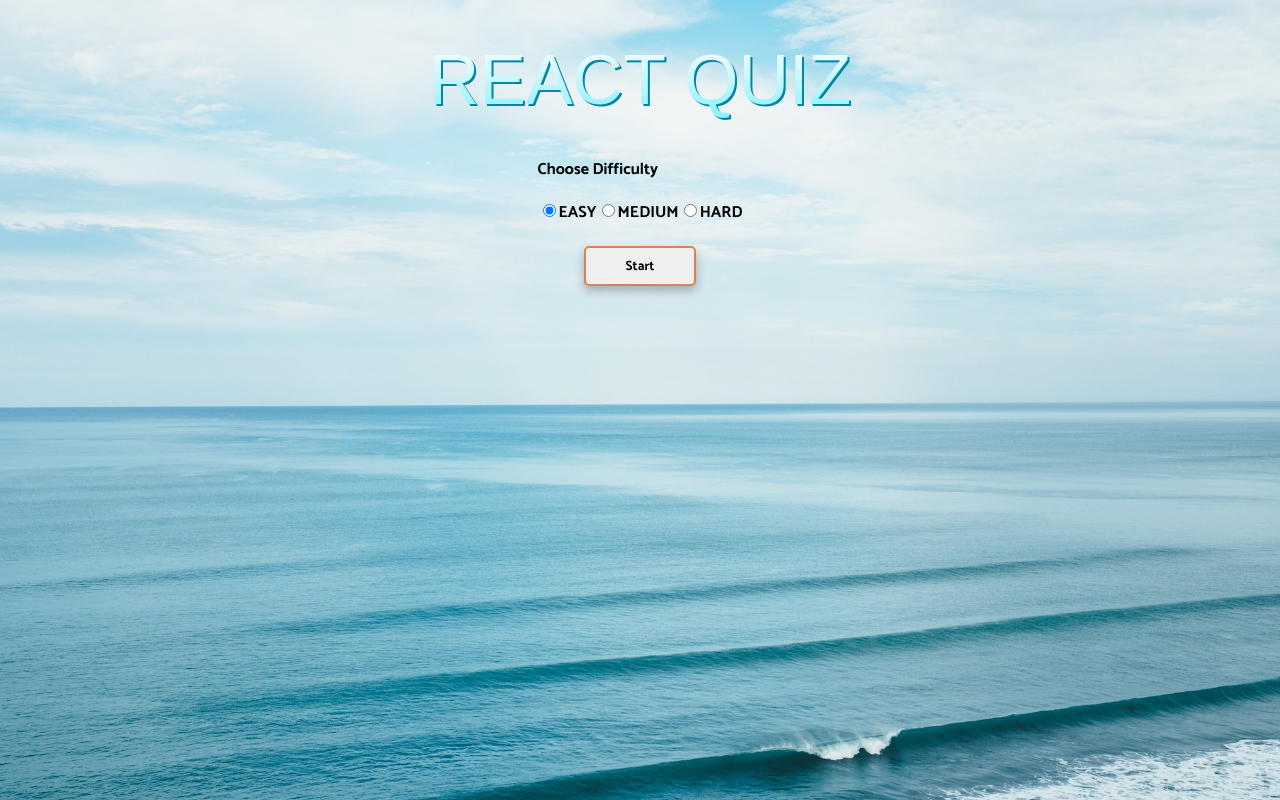
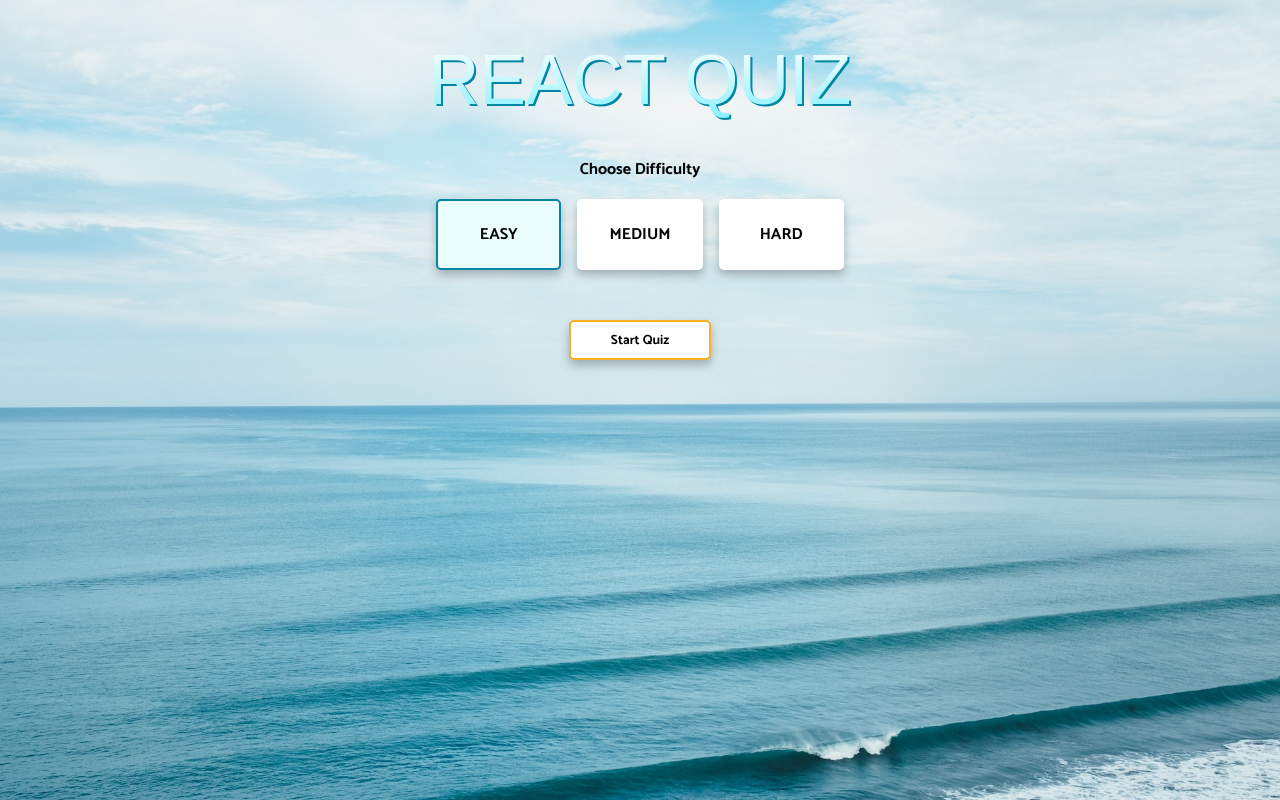
Before and after one commit to mf-watanabe-tasuku/react_typescript_quiz_app, a React (Create React App) app: page / in a window 1280 px wide. Built offline with nearby package versions, Linux system fonts and the light colour scheme; a web font is replaced by a local one.

Commit message:
complete difficulty select function

```diff
--- a/src/App.styles.ts
+++ b/src/App.styles.ts
@@ -19,6 +19,24 @@ export const GlobalStyle = createGlobalStyle`
         font-family: 'Catamaran', sans-serif;
         box-sizing: border-box;
     }
+
+    input {
+        margin: 0;
+    }
+
+    .btn {
+        cursor: pointer;
+        box-shadow: 0px 5px 10px rgba(0, 0, 0, 0.25);
+        border-radius: 5px;
+    }
+
+    .stack > * + * {
+        margin-top: 50px;
+    }
+
+    .center {
+        text-align: center;
+    }
 `;
 
 export const Wrapper = styled.div`
@@ -32,10 +50,8 @@ export const Wrapper = styled.div`
     }
 
     .score {
-        color: #fff;
-        text-shadow: 0 1px 2px rgba(0, 0, 0, 0.4);
         font-size: 2rem;
-        margin: 0 0 1.5rem;
+        margin: 0;
     }
 
     h1 {
@@ -55,18 +71,64 @@ export const Wrapper = styled.div`
         user-select: none;
     }
 
+    .start, .next, .change {
+        height: 40px;
+        padding: 0 40px;
+    }
+
     .start, .next {
-        cursor: pointer;
-        background: linear-gradient(180def, #fff, #ffcc91);
-        border: 2px solid #d38558;
-        box-shadow: 0px 5px 10px rgba(0, 0, 0, 0.25);
-        border-radius: 5px;
-        height: 40px;
-        margin: 20px 0;
-        padding: 0 40px;
+        background: #fff;
+        border: 2px solid #f6b026;
     }
 
     .start {
         max-width: 200px;
     }
+
+    .change {
+        color: #777;
+        background: #f0f0f0;
+        border: 2px solid #a0a0a0;
+    }
+
+    .retry {
+        color: #fff;
+        background: #f6b026;
+        border: 2px solid #f7da3d;
+    }
+
+    .difficultyBox {
+        display: grid;
+        column-gap: 1rem;
+        grid-template-columns: repeat(3, 1fr);
+    }
+
+    .difficultyButton input[type="radio"] {
+        display: none;
+
+        :checked + label  {
+            background-color: #ebfeff;
+            border: 2px solid #0085a3;
+        }
+
+        + label  {
+            display: block;
+            cursor: pointer;
+            background-color: #fff;
+            border-radius: 5px;
+            padding: 20px 30px;
+            border: 2px solid #fff;
+        }
+    }
+
+    .btnBoxWrap {
+        display: flex;
+        justify-content: center;
+    }
+
+    .btnBox {
+        display: grid;
+        grid-template-columns: repeat(2, 1fr);
+        column-gap: 1rem;
+    }
 `;
--- a/src/App.tsx
+++ b/src/App.tsx
@@ -71,17 +71,28 @@ const App: React.FC = () => {
     setCurrentDifficulty(e.currentTarget.value);
   };
 
+  const handleDifficultyChange = () => {
+    setGameOver(true);
+    setQuestions([]);
+    setScore(0);
+    setUserAnswers([]);
+    setNumber(0);
+  };
+
   return (
     <>
       <GlobalStyle />
       <Wrapper>
         <h1>REACT QUIZ</h1>
+        <div className='stack center'>
+          {gameOver && (
+            <>
               <div>
                 <p>Choose Difficulty</p>
-          <div>
+                <div className='difficultyBox'>
                   {Difficulties.map((difficulty) => {
                     return (
-                <Fragment key={difficulty}>
+                      <div key={difficulty} className='difficultyButton'>
                         <input
                           type='radio'
                           id={difficulty}
@@ -90,17 +101,19 @@ const App: React.FC = () => {
                           checked={currentDifficulty === difficulty}
                           onChange={handleCurrentDifficulty}
                         />
-                  <label htmlFor={difficulty}>{difficulty.toUpperCase()}</label>
-                </Fragment>
+                        <label htmlFor={difficulty} className='btn'>
+                          {difficulty.toUpperCase()}
+                        </label>
+                      </div>
                     );
                   })}
                 </div>
               </div>
-        {gameOver || userAnswers.length === TOTAL_QUESTIONS ? (
-          <button className='start' onClick={startTrivia}>
-            {buttonText}
+              <button className='start btn' onClick={startTrivia}>
+                Start Quiz
               </button>
-        ) : null}
+            </>
+          )}
           {!gameOver ? <p className='score'>Score: {score}</p> : null}
           {loading ? <p>Loading Questions ...</p> : null}
           {!loading && !gameOver && (
@@ -117,10 +130,23 @@ const App: React.FC = () => {
           !loading &&
           userAnswers.length === number + 1 &&
           number !== TOTAL_QUESTIONS - 1 ? (
-          <button className='next' onClick={nextQuestion}>
+            <button className='next btn' onClick={nextQuestion}>
               Next Question
             </button>
           ) : null}
+          {!loading && userAnswers.length === TOTAL_QUESTIONS && (
+            <div className='btnBoxWrap'>
+              <div className='btnBox'>
+                <button className='change btn' onClick={handleDifficultyChange}>
+                  Change Difficulty
+                </button>
+                <button className='retry btn' onClick={startTrivia}>
+                  Try Again
+                </button>
+              </div>
+            </div>
+          )}
+        </div>
       </Wrapper>
     </>
   );
--- a/src/components/QuestionCard.styles.ts
+++ b/src/components/QuestionCard.styles.ts
@@ -29,9 +29,9 @@ export const ButtonWrapper = styled.div<ButtonWrapperProps>`
   button {
     cursor: pointer;
     user-select: none;
-    font-size: 0.8rem;
+    font-size: 1.1rem;
     width: 100%;
-    height: 40px;
+    height: 60px;
     margin: 5px 0;
     background: ${({ correct, userClicked }) =>
       correct
```
Lines whose indentation alone changed are shown as unchanged.
